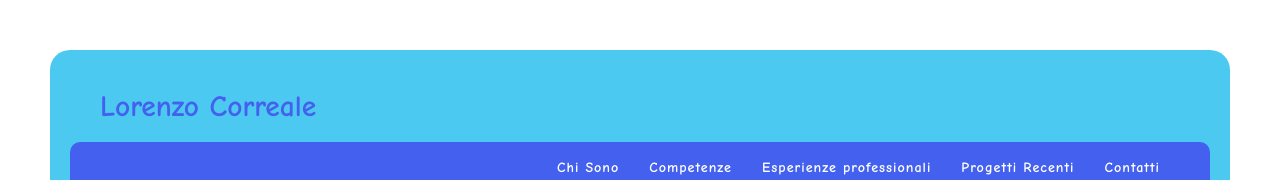
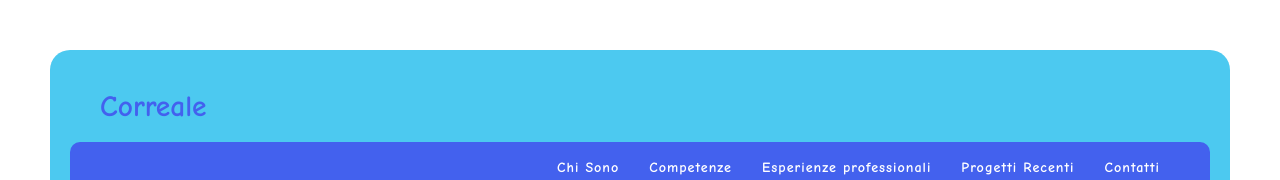
Before and after one commit to lollobyte06/Website, a plain HTML site: page index.html in a window 1280 px wide. Shown: the top 180 px of the page. Drawn offline with Linux system fonts and the light colour scheme.

Commit message:
Update index.html

```diff
--- a/index.html
+++ b/index.html
@@ -14,7 +14,7 @@
         <header>
             <div class="titolo">
                 <!-- <img src="" alt="" -->
-                <h1><a href="index.html#">Lorenzo Correale</a></h1>
+                <h1><a href="index.html#">Correale</a></h1>
             </div>
         </header>
 
```
